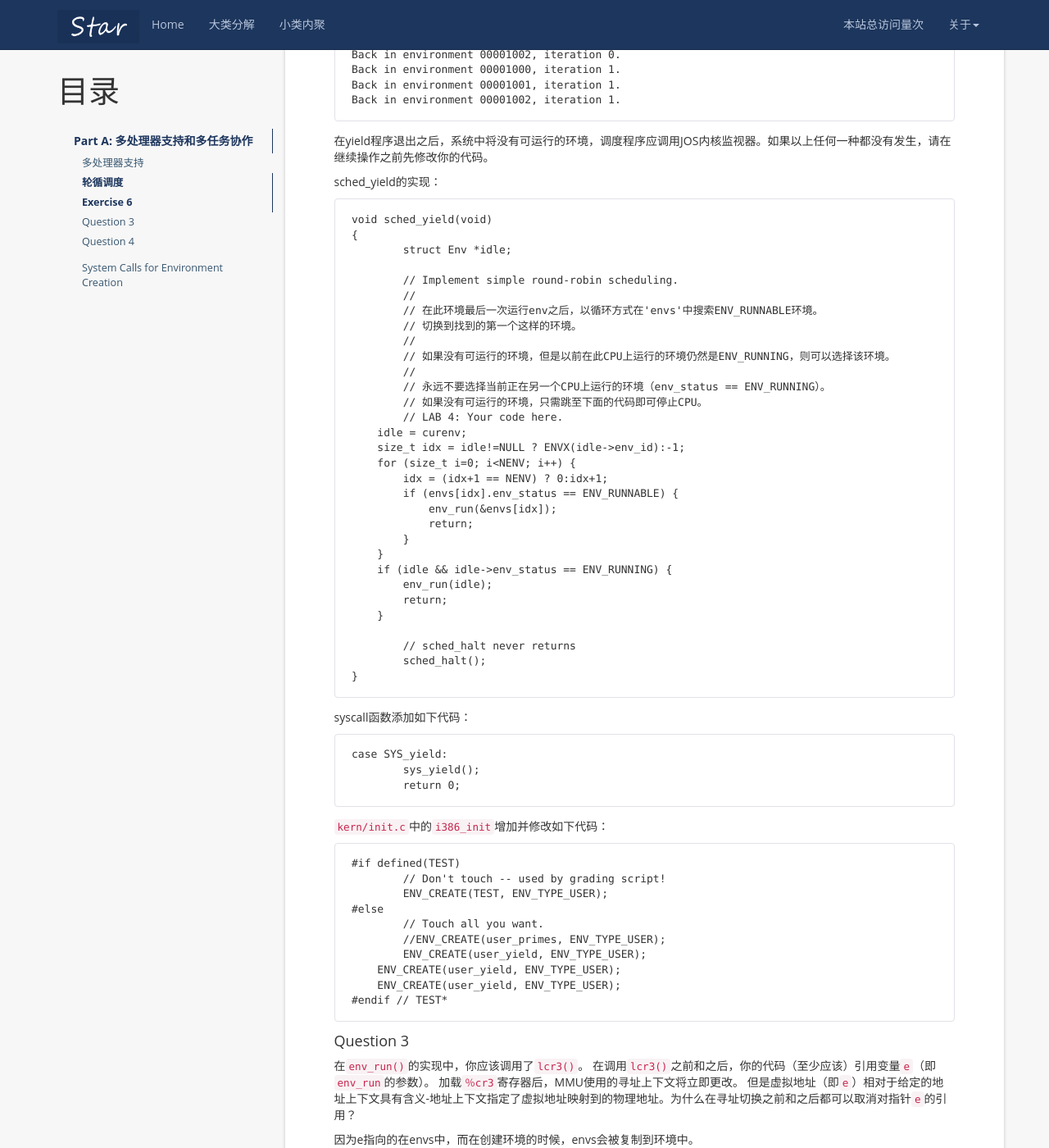
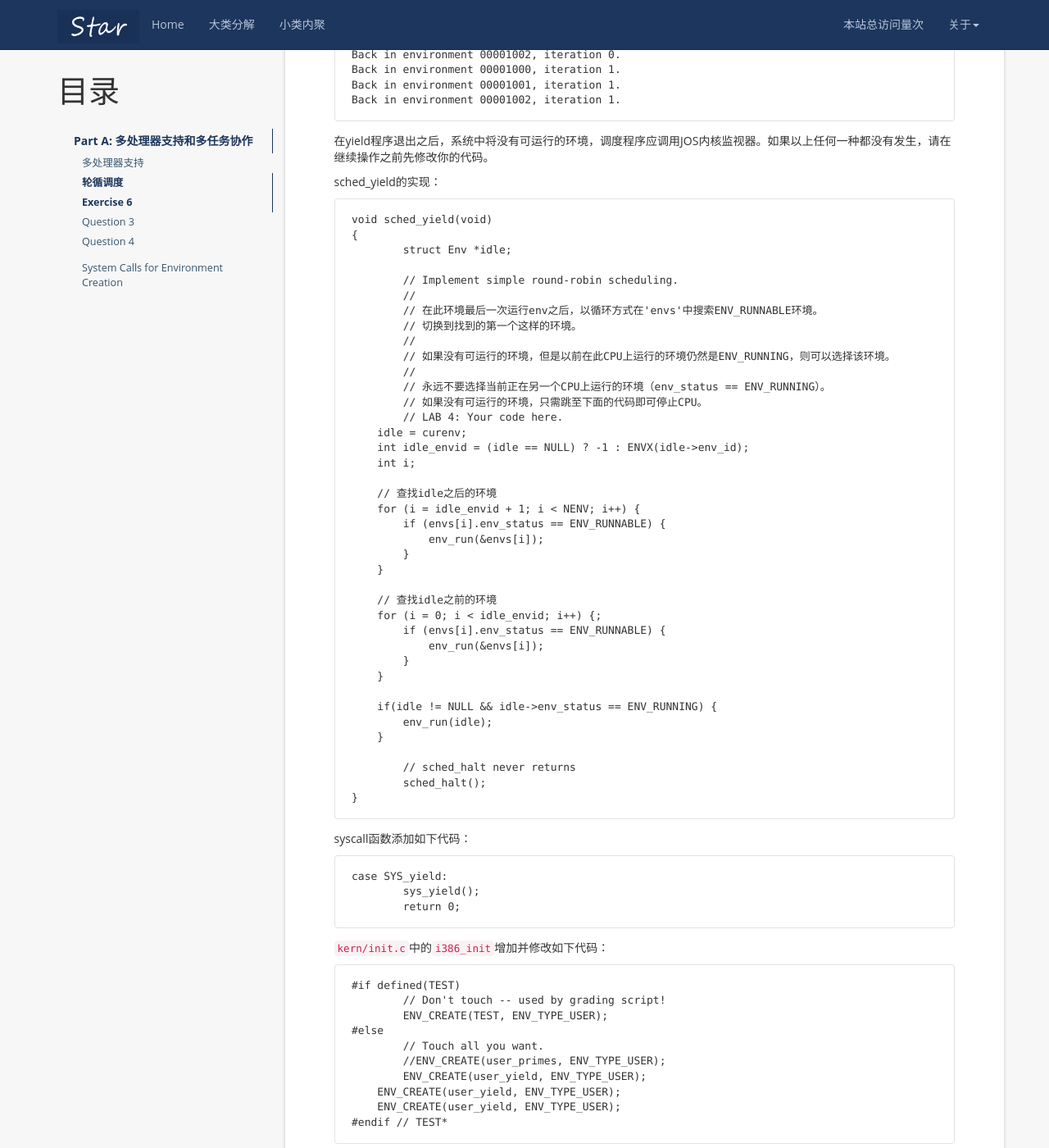
Before and after one commit to mayunmeiyouming/blog, a Jekyll site: the page built from _posts/2019-12-28-xv6 lab4 Part A.md, in a window 1280 px wide and 1400 px high, scrolled down 5877 px. Shown: the whole window at 82% size. Built offline with Jekyll 4.4.1, drawn with Linux system fonts in a browser that asks for light colours; nearby versions of some CDN libraries; a script that is not in the unit is left out; comment, search, counter and statistics services are not loaded.

Commit message:
2020-1-26-1

```diff
--- a/_posts/2019-12-28-xv6 lab4 Part A.md
+++ b/_posts/2019-12-28-xv6 lab4 Part A.md
@@ -293,17 +293,25 @@ void sched_yield(void)
 	// 如果没有可运行的环境，只需跳至下面的代码即可停止CPU。
 	// LAB 4: Your code here.
     idle = curenv;
-    size_t idx = idle!=NULL ? ENVX(idle->env_id):-1;
-    for (size_t i=0; i<NENV; i++) {
-        idx = (idx+1 == NENV) ? 0:idx+1;
-        if (envs[idx].env_status == ENV_RUNNABLE) {
-            env_run(&envs[idx]);
-            return;
+    int idle_envid = (idle == NULL) ? -1 : ENVX(idle->env_id);
+    int i;
+
+    // 查找idle之后的环境
+    for (i = idle_envid + 1; i < NENV; i++) {
+        if (envs[i].env_status == ENV_RUNNABLE) {
+            env_run(&envs[i]);
         }
     }
-    if (idle && idle->env_status == ENV_RUNNING) {
+
+    // 查找idle之前的环境
+    for (i = 0; i < idle_envid; i++) {;
+        if (envs[i].env_status == ENV_RUNNABLE) {
+            env_run(&envs[i]);
+        }
+    }
+
+    if(idle != NULL && idle->env_status == ENV_RUNNING) {
         env_run(idle);
-        return;
     }
 
 	// sched_halt never returns
```
Also changed, not shown: _posts/2020-01-11-xv6 lab5.md (+1 -1 lines).
